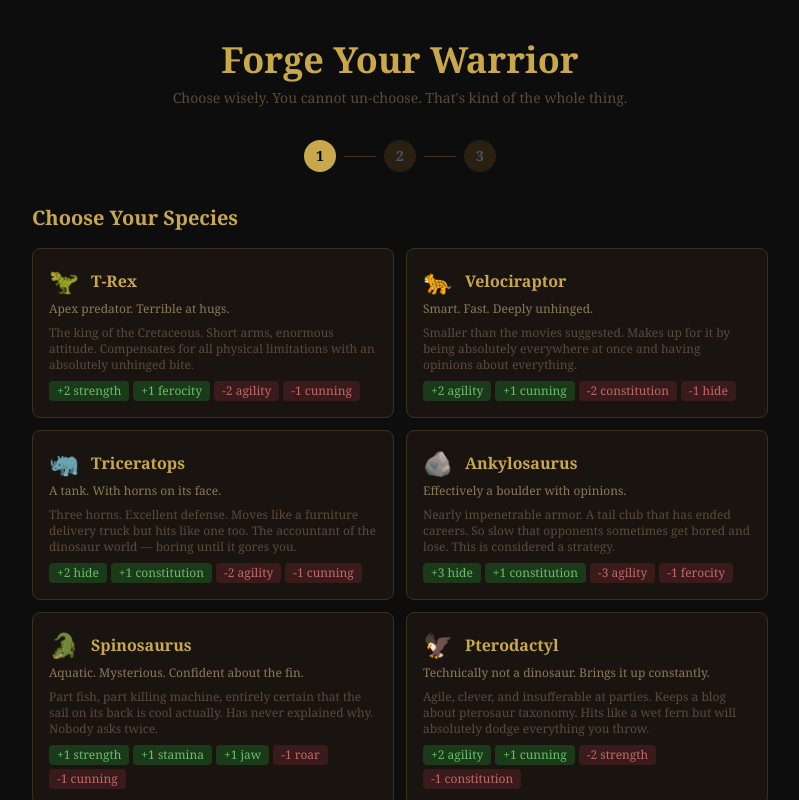
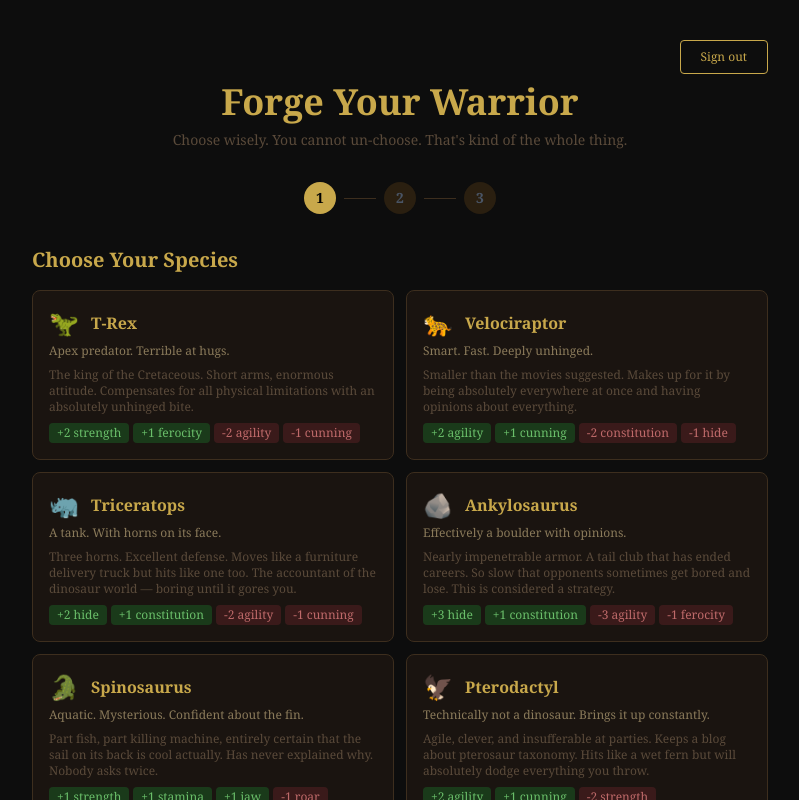
Before and after one commit to andreasfischerstrom/dino, a Next.js app: page /create-character in a window 1280 px wide. Shown: the top 800 px of the page, without its empty margins (240-1039 px from the left). Built offline with nearby package versions, Linux system fonts and the light colour scheme.

Commit message:
Add sign out button to create-character page

```diff
--- a/app/create-character/page.tsx
+++ b/app/create-character/page.tsx
@@ -2,6 +2,7 @@
 import { useState, useRef } from 'react'
 import { useRouter } from 'next/navigation'
 import { SPECIES, STATS, BASE_STATS, StatKey, Species } from '@/lib/game-data'
+import SignOutButton from '@/components/SignOutButton'
 
 export default function CreateCharacter() {
   const router = useRouter()
@@ -64,6 +65,9 @@
 
   return (
     <div className="min-h-screen px-4 py-10 max-w-3xl mx-auto">
+      <div className="flex justify-end mb-2">
+        <SignOutButton />
+      </div>
       <h1 className="text-4xl font-bold mb-2 text-center" style={{ color: '#c8a84b' }}>
         Forge Your Warrior
       </h1>
```
